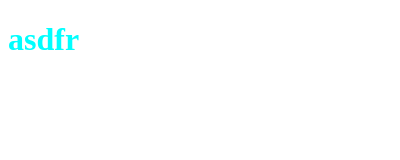
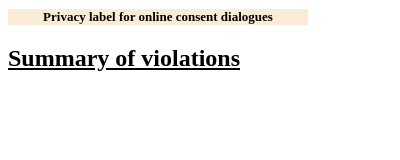
Before and after one commit to Hasopi777/Consent-dialogue-privacy-label, a browser extension: page popup.html in a window 400 px wide. Drawn offline with Linux system fonts and the light colour scheme.

Commit message:
Changes to Popup UI

```diff
--- a/content.js
+++ /dev/null
@@ -1 +0,0 @@
-alert("Hello!")
--- a/foreground.js
+++ b/foreground.js
@@ -1 +1 @@
-document.getElementById('#hplogo img').classList.add('spinspinspin')
+// document.getElementById('#hplogo img').classList.add('spinspinspin')
--- a/popup.css
+++ b/popup.css
@@ -0,0 +1,14 @@
+body {
+    width: 300px;
+    height: 450px;
+}
+
+#title {
+    text-align: center;
+    font-size: small;
+    background-color: antiquewhite;
+}
+
+#summaryTitle{
+    text-decoration: underline;
+}
--- a/popup.html
+++ b/popup.html
@@ -1,14 +1,11 @@
 <!DOCTYPE html>
 <html>
     <head>
-        <style>
-            h1 {
-                color: aqua;
-            }
-        </style>
+        <link rel="stylesheet" href="popup.css">
     </head>
 
     <body>
-        <h1>asdfr</h1>
+        <h1 id="title">Privacy label for online consent dialogues</h1>
+        <h2 class="heading" id="summaryTitle">Summary of violations</h2>
     </body>
 </html>
```
Also changed, not shown: background.css (deleted, +0 -14 lines), background.js (+8 -8 lines), manifest.json.
